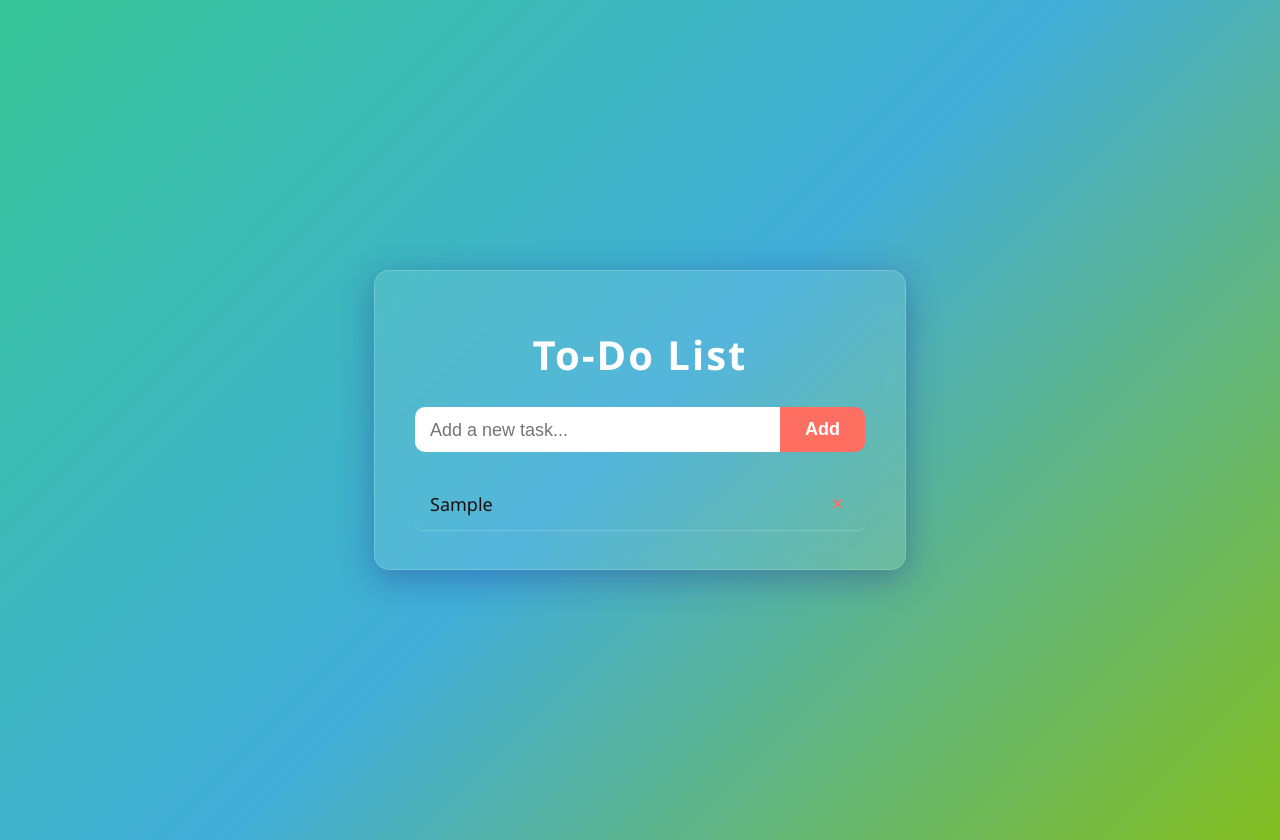
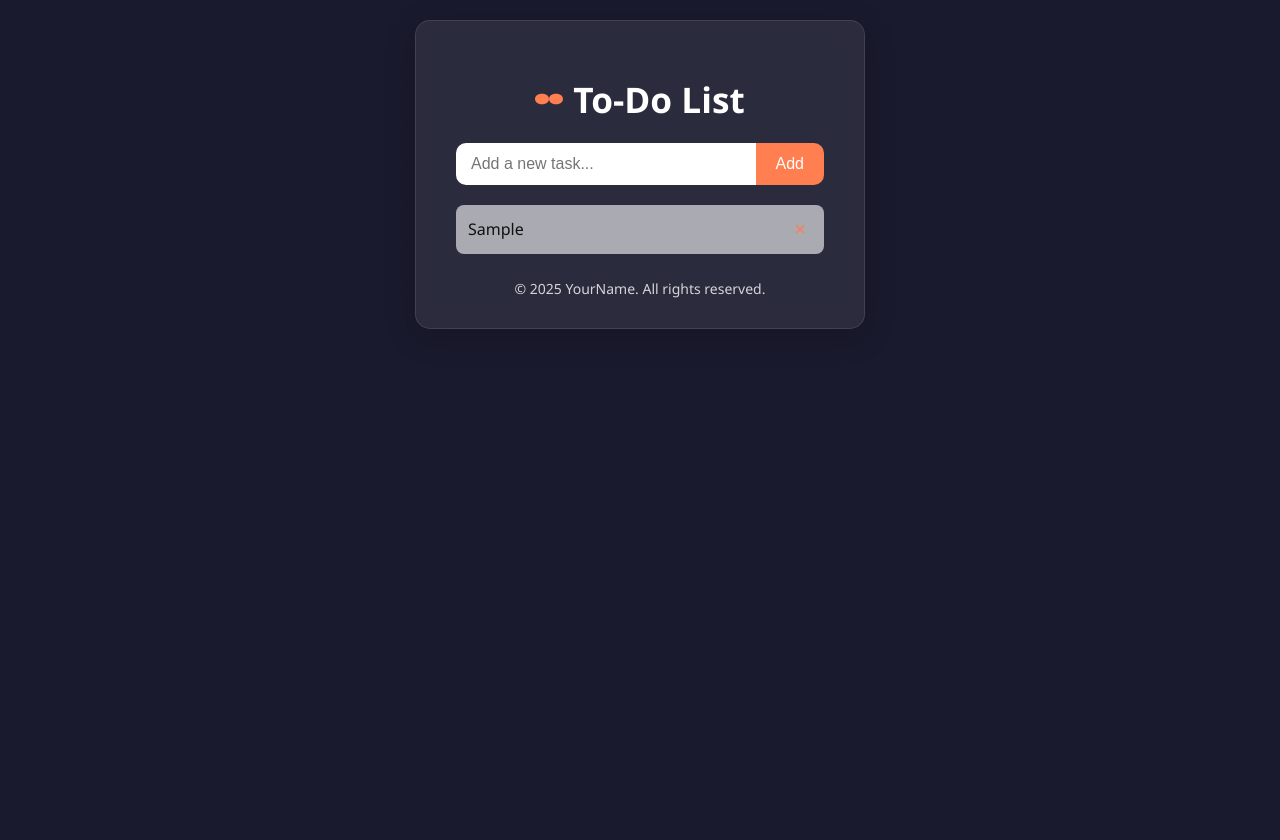
Before and after one commit to Arun1450/to-do-list-1, a plain HTML site: page index.html in a window 1280 px wide. Both pictures are taken after typing "Sample" into the empty fields and a click on the button "Add". After the commit the page ends 800 px from the top, so only its background shows below. Drawn offline with Linux system fonts and the light colour scheme.

Commit message:
ui changes 1

```diff
--- a/index.html
+++ b/index.html
@@ -5,123 +5,175 @@
   <meta name="viewport" content="width=device-width, initial-scale=1" />
   <title>To-Do List</title>
   <style>
+    * {
+      box-sizing: border-box;
+    }
+
     body {
-            font-family: 'Segoe UI', Tahoma, Geneva, Verdana, sans-serif;
-            background: linear-gradient(135deg, #36c595, #41add8, #84be1f);
       margin: 0;
       padding: 20px;
-            display: flex;
-            justify-content: center;
-            align-items: center;
-            height: 100vh;
+      font-family: 'Segoe UI', Tahoma, Geneva, Verdana, sans-serif;
+      background: #1a1a2e;
       color: #fff;
+      overflow: hidden;
     }
+
+    .background-lines {
+      position: fixed;
+      width: 100%;
+      height: 100%;
+      background: linear-gradient(135deg, rgba(255,255,255,0.05) 1px, transparent 1px),
+                  linear-gradient(-135deg, rgba(255,255,255,0.05) 1px, transparent 1px);
+      background-size: 40px 40px;
+      animation: moveLines 20s linear infinite;
+      z-index: -1;
+    }
+
+    @keyframes moveLines {
+      0% {
+        background-position: 0 0, 0 0;
+      }
+      100% {
+        background-position: 40px 40px, -40px -40px;
+      }
+    }
+
     #todo-container {
-            background: rgba(255, 255, 255, 0.1);
+      background: rgba(255, 255, 255, 0.08);
       padding: 30px 40px;
       border-radius: 15px;
       width: 100%;
       max-width: 450px;
-            box-shadow: 0 8px 32px 0 rgba(31, 38, 135, 0.37);
+      margin: auto;
+      box-shadow: 0 8px 32px rgba(0, 0, 0, 0.2);
       backdrop-filter: blur(8.5px);
-            -webkit-backdrop-filter: blur(8.5px);
-            border: 1px solid rgba(255, 255, 255, 0.18);
+      border: 1px solid rgba(255, 255, 255, 0.1);
+      animation: fadeIn 1s ease-out;
+      position: relative;
+      z-index: 1;
     }
+
     h1 {
       text-align: center;
-            color: #fff;
-            font-weight: 700;
-            font-size: 2.5rem;
-            margin-bottom: 25px;
-            letter-spacing: 2px;
+      font-size: 2.2rem;
+      margin-bottom: 20px;
+      display: flex;
+      justify-content: center;
+      align-items: center;
+      gap: 10px;
     }
+
+    .logo {
+      width: 28px;
+      height: 28px;
+      fill: #ff7f50;
+    }
+
     #new-task-form {
       display: flex;
-            margin-bottom: 25px;
+      margin-bottom: 20px;
     }
+
     #new-task-input {
-            flex-grow: 1;
+      flex: 1;
       padding: 12px 15px;
-            font-size: 18px;
+      font-size: 16px;
       border: none;
       border-radius: 10px 0 0 10px;
       outline: none;
       color: #333;
     }
+
     #add-task-button {
-            padding: 12px 25px;
-            font-size: 18px;
+      padding: 12px 20px;
+      font-size: 16px;
       border: none;
-            background-color: #ff6f61;
+      background-color: #ff7f50;
       color: white;
       border-radius: 0 10px 10px 0;
       cursor: pointer;
-            font-weight: 600;
-            transition: background-color 0.3s ease;
+      transition: 0.3s ease;
     }
+
     #add-task-button:hover {
-            background-color: #ff3b2f;
+      background-color: #ff5722;
     }
+
     ul#task-list {
       list-style: none;
       padding: 0;
       margin: 0;
-            max-height: 300px;
-            overflow-y: auto;
-            scrollbar-width: thin;
-            scrollbar-color: #3e2826 transparent;
     }
-        ul#task-list::-webkit-scrollbar {
-            width: 8px;
-        }
-        ul#task-list::-webkit-scrollbar-track {
-            background: transparent;
-        }
-        ul#task-list::-webkit-scrollbar-thumb {
-            background-color: #ff6f61;
-            border-radius: 10px;
-            border: 2px solid transparent;
-        }
+
     ul#task-list li {
-            padding: 12px 15px;
-            border-bottom: 1px solid rgba(255, 255, 255, 0.2);
+      background: rgba(255, 255, 255, 0.6);
+      color: #111;
+      padding: 12px;
+      border-radius: 8px;
       display: flex;
       justify-content: space-between;
       align-items: center;
-            font-size: 18px;
-            color: #190e0e;
-            transition: background-color 0.3s ease;
-            border-radius: 8px;
-            margin-bottom: 8px;
+      margin-bottom: 10px;
+      transition: 0.3s;
+      cursor: move;
     }
-        ul#task-list li:hover {
-            background-color: rgba(255, 255, 255, 0.1);
+
+    ul#task-list li.completed .task-text {
+      text-decoration: line-through;
+      color: #777;
     }
-        ul#task-list li.completed span.task-text {
-            text-decoration: line-through;
-            color: #bbb;
+
+    .task-text {
+      flex: 1;
+      cursor: pointer;
     }
+
     button.delete-button {
       background: transparent;
       border: none;
-            color: #ff6f61;
-            font-size: 22px;
+      font-size: 20px;
+      color: #ff7f50;
       cursor: pointer;
-            transition: color 0.3s ease;
     }
-        button.delete-button:hover {
-            color: #ff3b2f;
+
+    .footer {
+      text-align: center;
+      margin-top: 25px;
+      font-size: 14px;
+      opacity: 0.8;
+    }
+
+    @keyframes fadeIn {
+      from {
+        opacity: 0;
+        transform: translateY(10px);
+      }
+      to {
+        opacity: 1;
+        transform: translateY(0);
+      }
     }
   </style>
 </head>
 <body>
+  <div class="background-lines"></div>
+
   <div id="todo-container">
-        <h1>To-Do List</h1>
+    <h1>
+      <svg class="logo" xmlns="http://www.w3.org/2000/svg" viewBox="0 0 100 50">
+        <path d="M0,25 C0,0 50,0 50,25 C50,50 100,50 100,25 C100,0 50,0 50,25 C50,50 0,50 0,25 Z" />
+      </svg>
+      To-Do List
+    </h1>
+
     <form id="new-task-form">
-            <input type="text" id="new-task-input" placeholder="Add a new task..." autocomplete="off" />
+      <input type="text" id="new-task-input" placeholder="Add a new task..." />
       <button type="submit" id="add-task-button">Add</button>
     </form>
+
     <ul id="task-list"></ul>
+
+    <div class="footer">© 2025 YourName. All rights reserved.</div>
   </div>
 
   <script>
@@ -129,11 +181,11 @@
     const input = document.getElementById('new-task-input');
     const taskList = document.getElementById('task-list');
 
-        form.addEventListener('submit', function(event) {
-            event.preventDefault();
-            const taskText = input.value.trim();
-            if (taskText !== '') {
-                addTask(taskText);
+    form.addEventListener('submit', function (e) {
+      e.preventDefault();
+      const text = input.value.trim();
+      if (text !== '') {
+        addTask(text);
         input.value = '';
         input.focus();
       }
@@ -141,25 +193,57 @@
 
     function addTask(text) {
       const li = document.createElement('li');
+      li.setAttribute('draggable', 'true');
 
       const span = document.createElement('span');
       span.className = 'task-text';
       span.textContent = text;
-            span.style.cursor = 'pointer';
       span.addEventListener('click', () => {
         li.classList.toggle('completed');
       });
 
-            const deleteButton = document.createElement('button');
-            deleteButton.className = 'delete-button';
-            deleteButton.innerHTML = '&times;';
-            deleteButton.addEventListener('click', () => {
-                taskList.removeChild(li);
+      const del = document.createElement('button');
+      del.className = 'delete-button';
+      del.innerHTML = '&times;';
+      del.addEventListener('click', () => {
+        li.remove();
       });
 
       li.appendChild(span);
-            li.appendChild(deleteButton);
+      li.appendChild(del);
       taskList.appendChild(li);
+    }
+
+    // Drag and drop to reorder
+    let draggedItem = null;
+
+    taskList.addEventListener('dragstart', function (e) {
+      if (e.target.tagName === 'LI') {
+        draggedItem = e.target;
+      }
+    });
+
+    taskList.addEventListener('dragover', function (e) {
+      e.preventDefault();
+      const afterElement = getDragAfterElement(taskList, e.clientY);
+      if (afterElement == null) {
+        taskList.appendChild(draggedItem);
+      } else {
+        taskList.insertBefore(draggedItem, afterElement);
+      }
+    });
+
+    function getDragAfterElement(container, y) {
+      const draggableElements = [...container.querySelectorAll('li:not(.dragging)')];
+      return draggableElements.reduce((closest, child) => {
+        const box = child.getBoundingClientRect();
+        const offset = y - box.top - box.height / 2;
+        if (offset < 0 && offset > closest.offset) {
+          return { offset: offset, element: child };
+        } else {
+          return closest;
+        }
+      }, { offset: Number.NEGATIVE_INFINITY }).element;
     }
   </script>
 </body>
```
Lines whose indentation alone changed are shown as unchanged.
